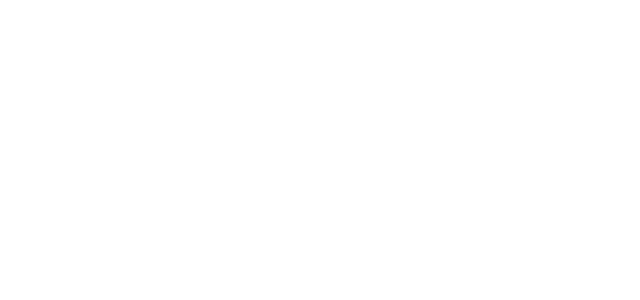
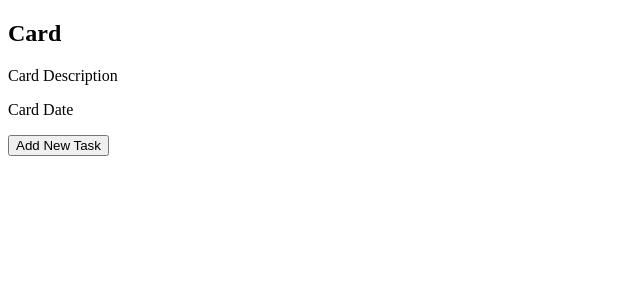
Before and after one commit to derekely/ManagementProPlusPlus, a React (Create React App) app: page / in a window 1280 px wide. Shown: the top 300 px of the page, without its empty margins (0-640 px from the left). Built offline with nearby package versions, Linux system fonts and the light colour scheme.

Commit message:
Got the cards running.

```diff
--- a/src/App.js
+++ b/src/App.js
@@ -1,7 +1,14 @@
-// import React from "react";
+import React from "react";
+// import  ReactDOM from "react";
+import Card from './Card';
 
 function App() {
-  return null
+  return(
+    <>
+    <Card />
+    <button>Add New Task</button>
+    </>
+  )
 }
 
 export default App;
--- a/src/Card.js
+++ b/src/Card.js
@@ -6,21 +6,26 @@
 //    title="Title"
 //    cardDescription="short description of project"
 //    cardReference="the referenced page for the card">
-function Card(props){
-    <div className="card">
-        <div className="cardBody">
-            <h2 className="cardTitle">{props.cardTitle}</h2>
-            <p className="cardDescription">{props.cardDescription}</p>
-            <button className="cardButton" href={props.cardReference}>View Card</button>
-            <p className="cardDate">{props.date}</p>
+export default function Card(){
+    return (
+        <div className="card">
+            <div className="cardBody">
+                <h2 className="cardTitle">Card</h2>
+                <p className="cardDescription">Card Description</p>
+                <p className="cardDate">Card Date</p>
+            </div>
         </div>
-    </div>
+    )
+    // <div className="card">
+    //     <div className="cardBody">
+    //         <h2 className="cardTitle">{props.cardTitle}</h2>
+    //         <p className="cardDescription">{props.cardDescription}</p>
+    //         <button className="cardButton" href={props.cardReference}>View Card</button>
+    //         <p className="cardDate">{props.date}</p>
+    //     </div>
+    // </div>
 }
 
 
 
 // An idea for this would make a popup asking for each of the card's details
-function CreateCard(){
-    <input/>
-    return
-}
```
